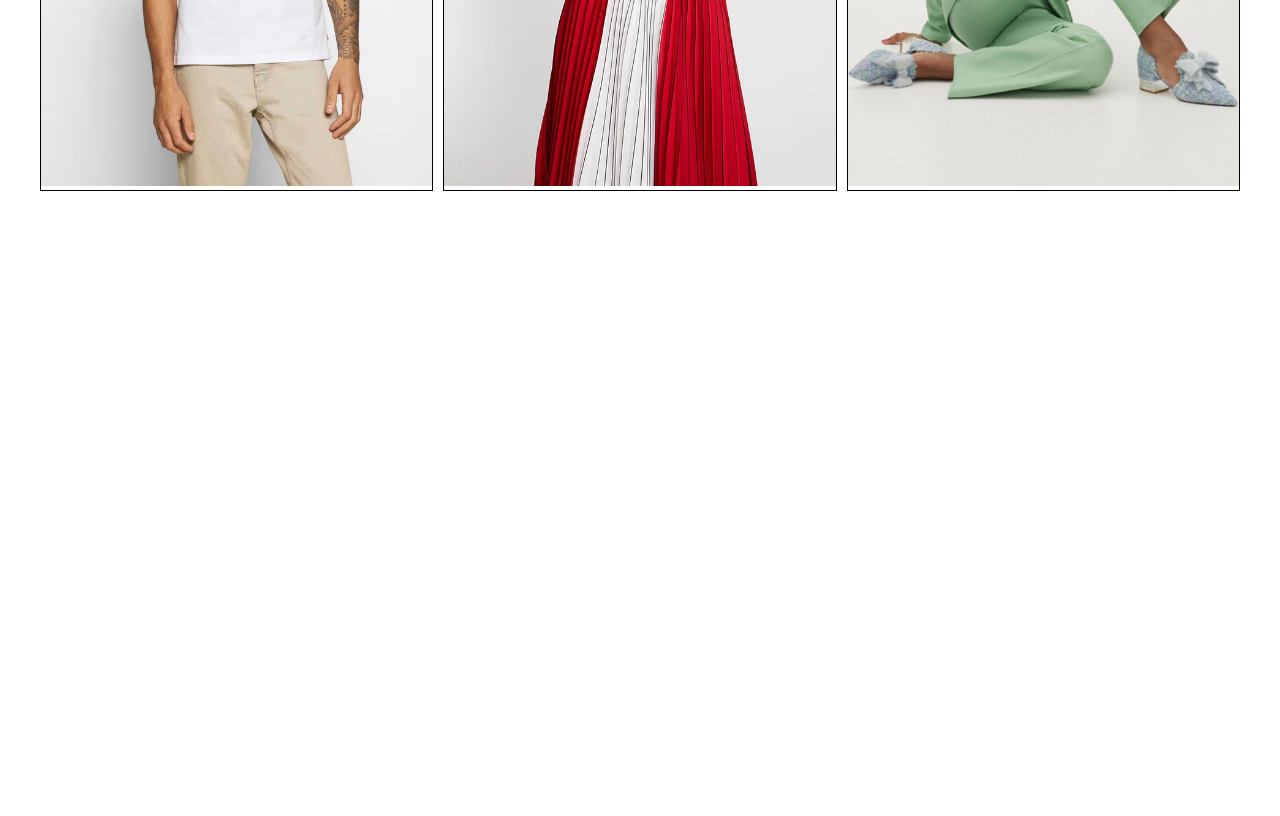
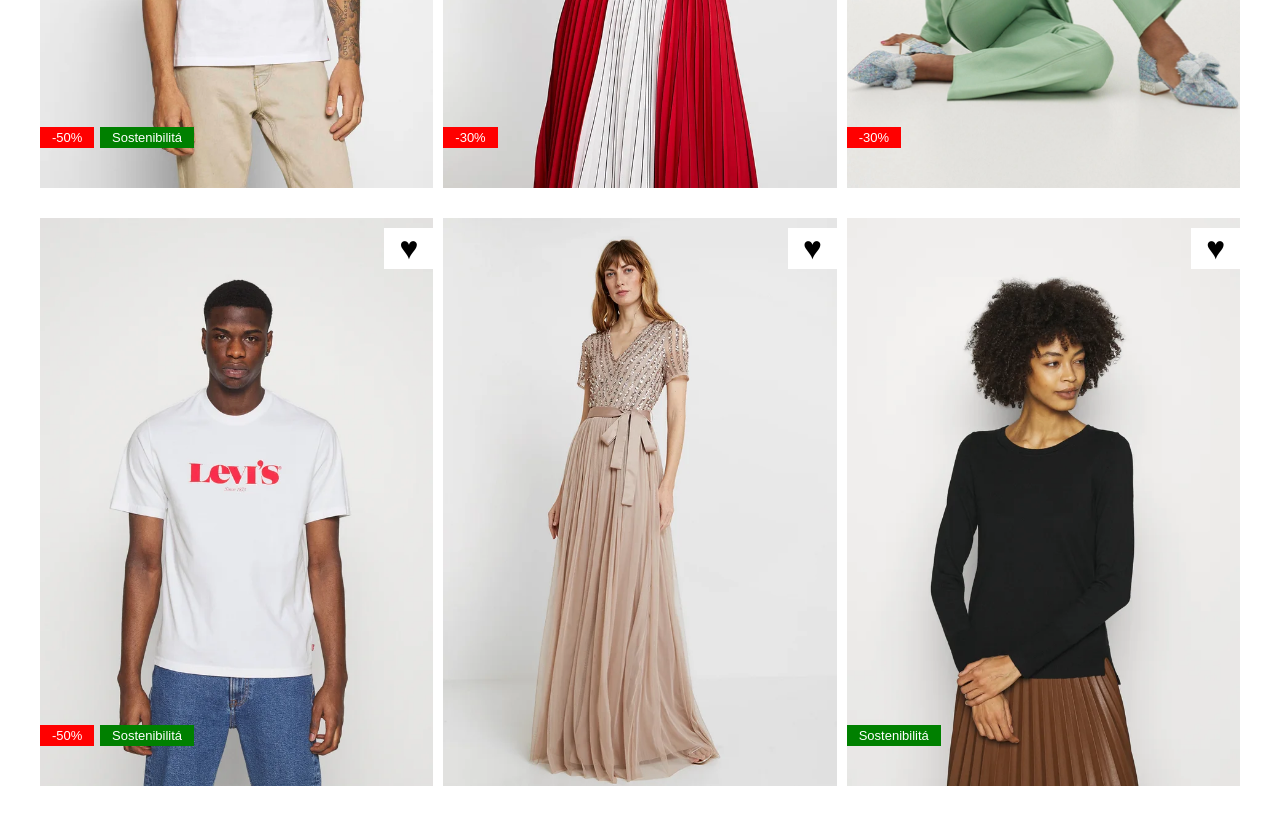
Before and after one commit to AndreaBevilacqua/html-css-boolando, a plain HTML site: page index.html in a window 1280 px wide. Shown: the part 520-1336 px from the top of the page. Before the commit the page ends 800 px from the top, so only its background shows below. Drawn offline with Linux system fonts and the light colour scheme.

Commit message:
main fixed

```diff
--- a/css/style.css
+++ b/css/style.css
@@ -10,6 +10,10 @@
 
 .flex {
     display: flex;
+}
+
+.stb.left-0 {
+    left: 0;
 }
 
 
@@ -27,6 +31,7 @@ body {
 
 img {
     max-width: 100%;
+    display: block;
 }
 
 /* Header */
@@ -36,6 +41,7 @@ header {
     position: fixed;
     width: 100%;
     top: 0;
+    z-index: 1;
 }
 
 .navbar {
@@ -66,9 +72,42 @@ ol {
 
 .row {
     gap: 10px;
+    margin-bottom: 30px;
 }
 
 .col {
     flex-basis: calc(100% / 3);
-    border: 1px solid black;
 }
+
+.card {
+    position: relative;
+}
+
+.heart {
+    background-color: white;
+    padding: 2px 15px;
+    font-size: 2rem;
+    position: absolute;
+    top: 10px;
+    right: 0;
+}
+
+.discount {
+    background-color: red;
+    padding: 3px 12px;
+    font-size: 13px;
+    position: absolute;
+    bottom: 40px;
+    left: 0;
+    color: white;
+}
+
+.stb {
+    background-color: green;
+    padding: 3px 12px;
+    font-size: 13px;
+    position: absolute;
+    bottom: 40px;
+    left: 60px;
+    color: white;
+}
--- a/index.html
+++ b/index.html
@@ -31,21 +31,51 @@
     </header>
 
     <main>
-        <div class="container">
-         <div class="row flex">
+    <div class="container">
+        <div class="row flex">
             <div class="col">
                 <div class="card">
                     <img src="img/1.webp" alt="img1">
+                    <div class="heart">&hearts;</div>
+                    <div class="discount">-50%</div>
+                    <div class="stb">Sostenibilitá</div>
                 </div>
             </div>
             <div class="col">
                 <div class="card">
                     <img src="img/2.webp" alt="img2">
+                    <div class="heart">&hearts;</div>
+                    <div class="discount">-30%</div>
                 </div>
             </div>
             <div class="col">
                 <div class="card">
                     <img src="img/3.webp" alt="img3">
+                    <div class="heart">&hearts;</div>
+                    <div class="discount">-30%</div>
+                </div>
+            </div>
+        </div>
+        <div class="row flex">
+            <div class="col">
+                <div class="card">
+                    <img src="img/4.webp" alt="img1">
+                    <div class="heart">&hearts;</div>
+                    <div class="discount">-50%</div>
+                    <div class="stb">Sostenibilitá</div>
+                </div>
+            </div>
+            <div class="col">
+                <div class="card">
+                    <img src="img/5.webp" alt="img2">
+                    <div class="heart">&hearts;</div>
+                </div>
+            </div>
+            <div class="col">
+                <div class="card">
+                    <img src="img/6.webp" alt="img3">
+                    <div class="heart">&hearts;</div>
+                    <div class="stb left-0">Sostenibilitá</div>
                 </div>
             </div>
         </div>
```
